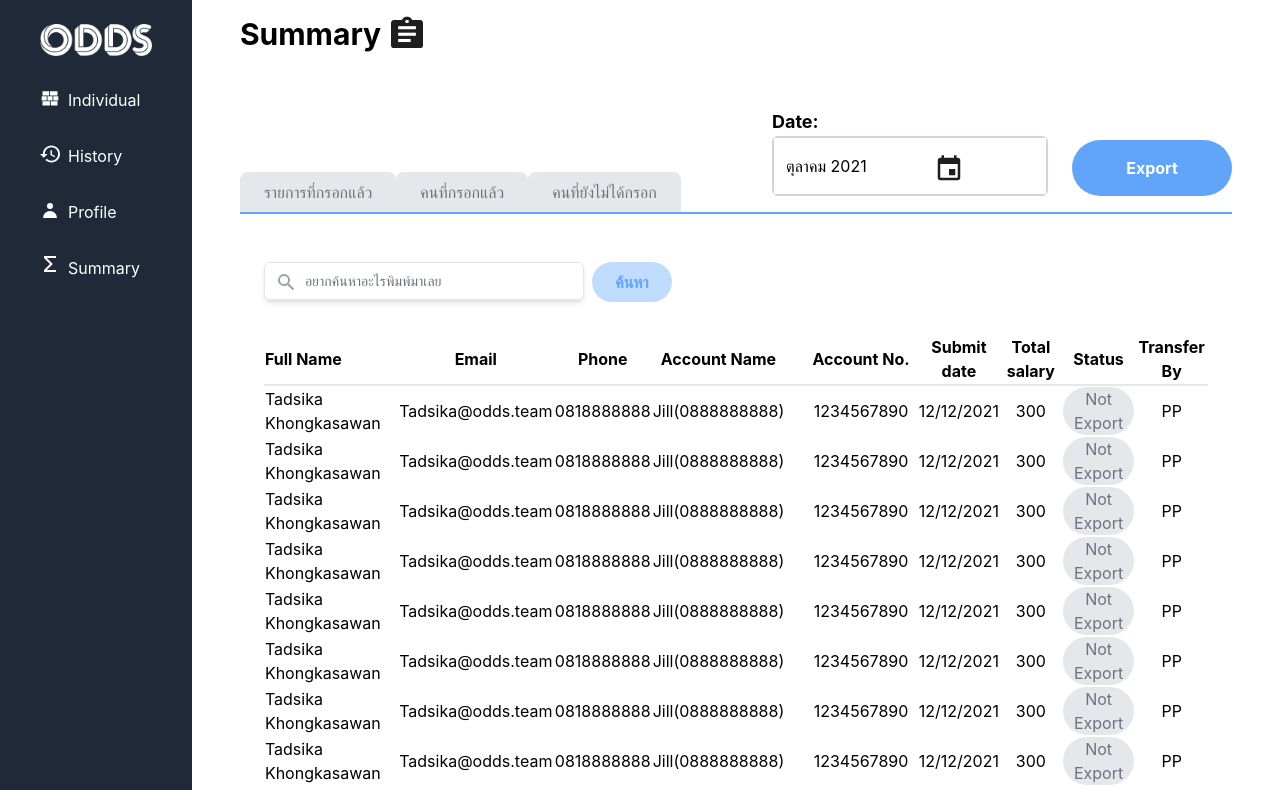
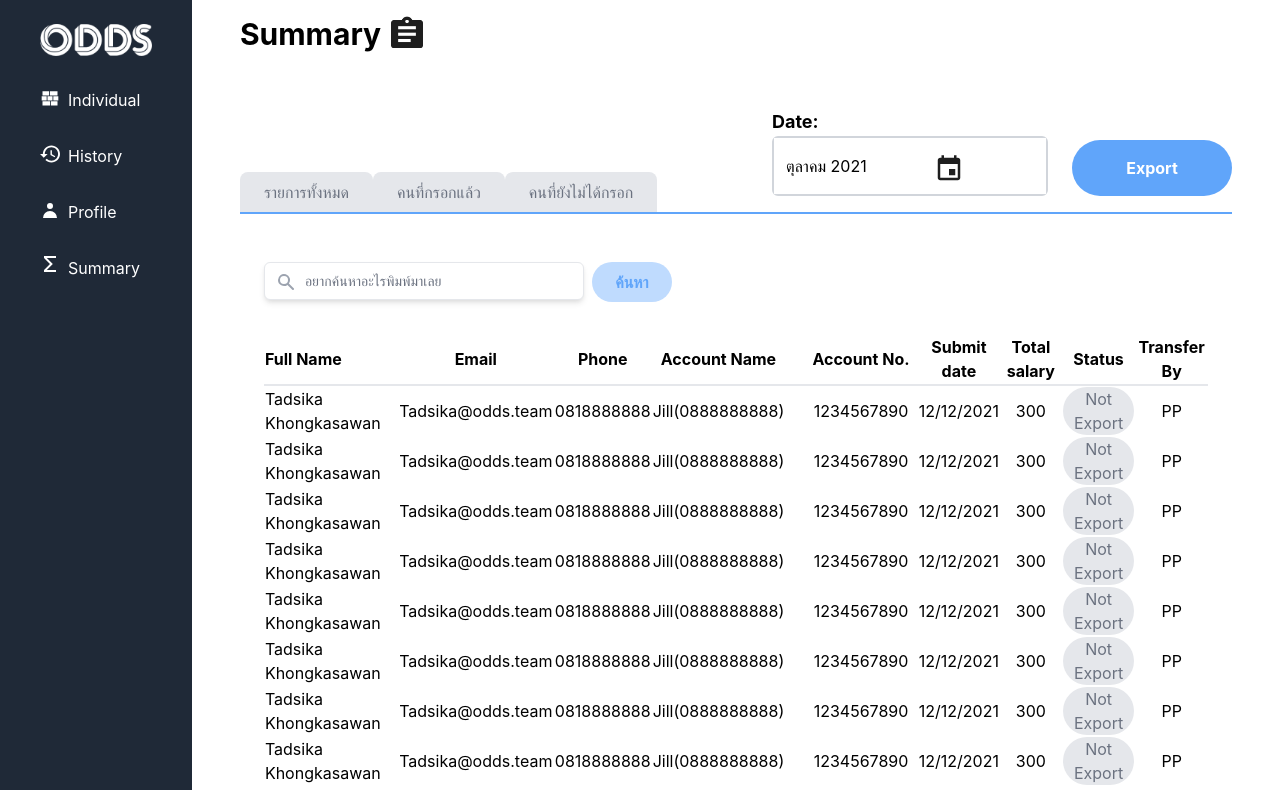
Before and after one commit to Fahlalla/workingrecord-fe, a React (Create React App) app: page /summary in a window 1280 px wide. Shown: the top 790 px of the page. Built offline with nearby package versions, Linux system fonts and the light colour scheme.

Commit message:
change wording Tab

```diff
--- a/src/Component/Menubar.js
+++ b/src/Component/Menubar.js
@@ -1,7 +1,6 @@
 import logoOdds from "../Asset/logo-odds.png";
 import { Link } from "react-router-dom";
 import { useState } from "react";
-import Summary from "./Summary";
 
 const Menubar = () => {
   const [pathIndex, setPathIndex] = useState();
--- /dev/null
+++ b/src/Component/NavigationBar.js
@@ -0,0 +1,22 @@
+// import React from "react";
+
+const NavigationBar = () => {
+  return (
+    <div className="flex flex-col justify-end">
+      <div>
+        <ul className="flex cursor-pointe">
+          <button className="py-2 px-6 rounded-t-lg text-gray-500 bg-gray-200 focus:bg-blue-400 focus:text-white ">
+            รายการทั้งหมด
+          </button>
+          <button className="py-2 px-6 rounded-t-lg text-gray-500 bg-gray-200 focus:bg-blue-400 focus:text-white">
+            คนที่กรอกแล้ว
+          </button>
+          <button className="py-2 px-6 rounded-t-lg text-gray-500 bg-gray-200 focus:bg-blue-400 focus:text-white">
+            คนที่ยังไม่ได้กรอก
+          </button>
+        </ul>
+      </div>
+    </div>
+  );
+};
+export default NavigationBar;
--- a/src/Component/Summary.js
+++ b/src/Component/Summary.js
@@ -3,6 +3,7 @@ import Search from "./search";
 import DatePickers from "./DatePicker";
 import SummaryTable from "./SummaryTable";
 import Vector from "../Asset/Vector.png";
+import NavigationBar from "./NavigationBar";
 
 const Summary = () => {
   return (
@@ -17,21 +18,7 @@ const Summary = () => {
         </div>
 
         <div className="flex justify-between">
-          <div className="flex flex-col justify-end">
-            <div>
-              <ul className="flex cursor-pointe">
-                <button className="py-2 px-6 rounded-t-lg text-gray-500 bg-gray-200 focus:bg-blue-400 focus:text-white ">
-                  รายการที่กรอกแล้ว
-                </button>
-                <button className="py-2 px-6 rounded-t-lg text-gray-500 bg-gray-200 focus:bg-blue-400 focus:text-white">
-                  คนที่กรอกแล้ว
-                </button>
-                <button className="py-2 px-6 rounded-t-lg text-gray-500 bg-gray-200 focus:bg-blue-400 focus:text-white">
-                  คนที่ยังไม่ได้กรอก
-                </button>
-              </ul>
-            </div>
-          </div>
+          <NavigationBar />
           <div className="flex justify-end mb-4">
             <div>
               <p className="text-lg font-bold"> Date: </p>
```
